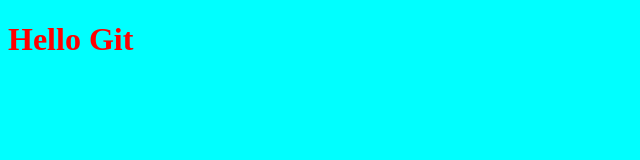
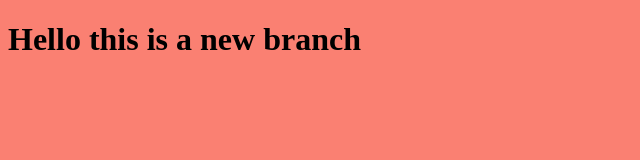
Before and after one commit to alichoker27/myproject, a plain HTML site: page index.html in a window 1280 px wide. Shown: the whole page, without its empty margins (0-640 px from the left). Drawn offline with Linux system fonts and the light colour scheme.

Commit message:
Changing style for the title

```diff
--- a/index.html
+++ b/index.html
@@ -7,7 +7,7 @@
     <link rel="stylesheet" href="style.css" />
   </head>
   <body>
-    <h1>Hello Git</h1>
+    <h1>Hello this is a new branch</h1>
     <script src="app.js"></script>
   </body>
 </html>
--- a/style.css
+++ b/style.css
@@ -1,7 +1,7 @@
 h1 {
-  color: red;
+  color: black;
 }
 
 body {
-  background-color: aqua;
+  background-color: salmon;
 }
```
